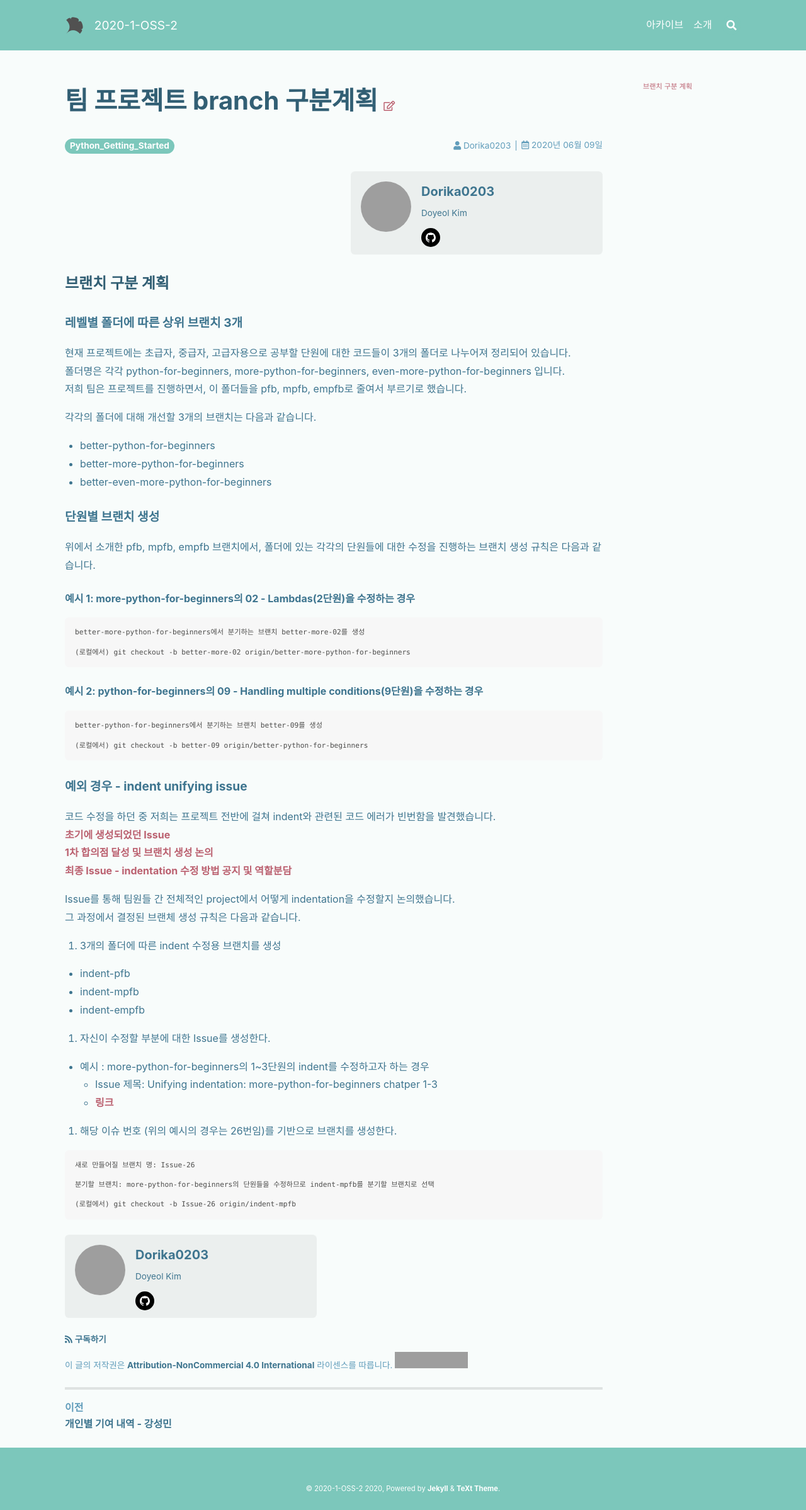
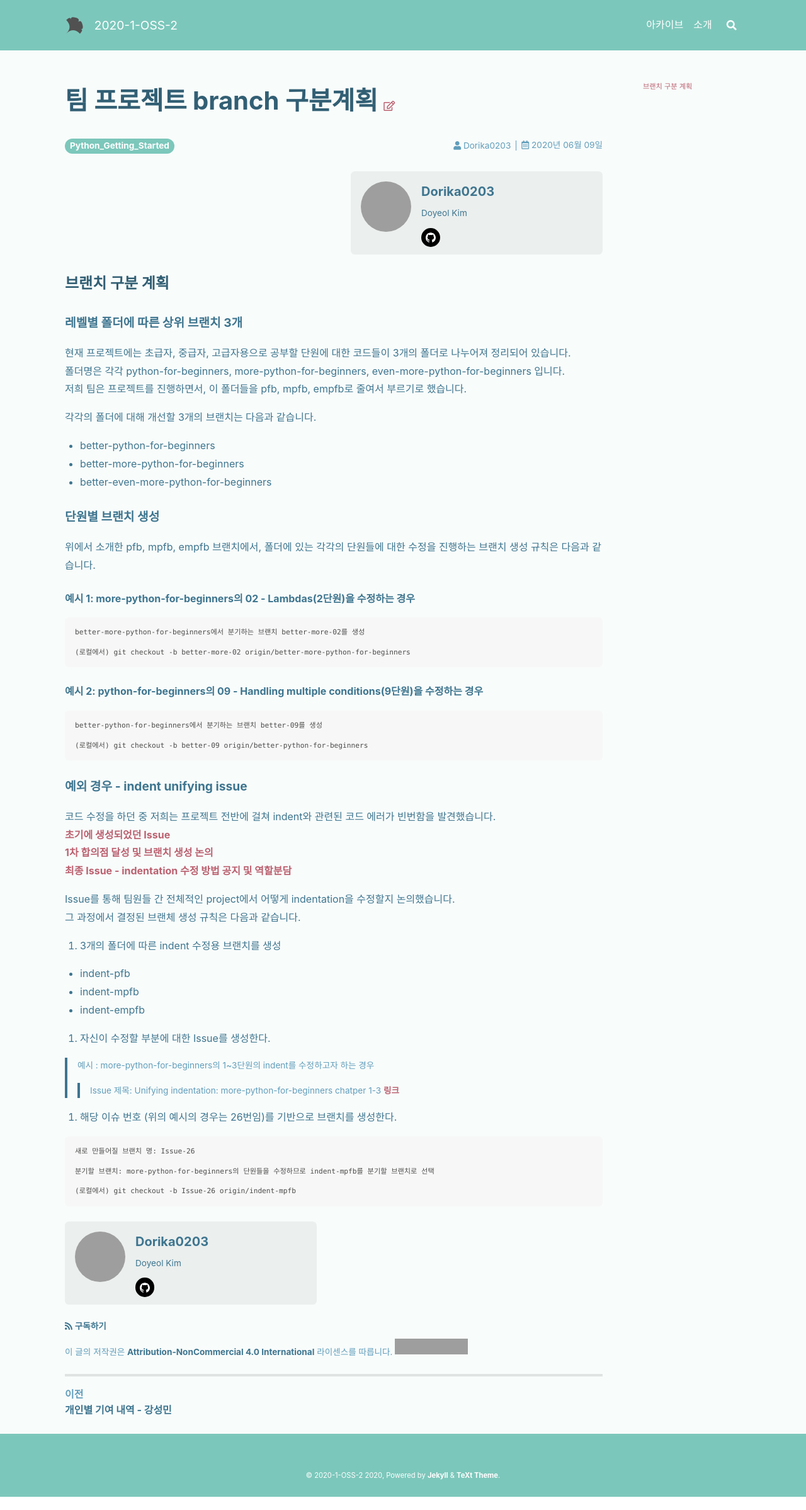
Before and after one commit to 20-1-SKKU-OSS/2020-1-OSS-2, a Jekyll site: the page built from docs/_posts/2020-06-09-Branch-Creating-Rule.md, in a window 1280 px wide. Shown: the whole page at 63% size. Built offline with Jekyll 4.4.1, drawn with Linux system fonts in a browser that asks for light colours; nearby versions of some CDN libraries; after the commit the page ends 2376 px from its top, so only the background shows below that; grey boxes are pictures that could not be loaded.

```diff
--- a/docs/_posts/2020-06-09-Branch-Creating-Rule.md
+++ b/docs/_posts/2020-06-09-Branch-Creating-Rule.md
@@ -58,9 +58,9 @@ Issue를 통해 팀원들 간 전체적인 project에서 어떻게 indentation
 
 2. 자신이 수정할 부분에 대한 Issue를 생성한다.
 
- + 예시 : more-python-for-beginners의 1~3단원의 indent를 수정하고자 하는 경우
-    + Issue 제목: Unifying indentation: more-python-for-beginners chatper 1-3
-    + [링크](https://github.com/20-1-SKKU-OSS/c9-python-getting-started/issues/26)
+> 예시 : more-python-for-beginners의 1~3단원의 indent를 수정하고자 하는 경우
+> > Issue 제목: Unifying indentation: more-python-for-beginners chatper 1-3
+> > [링크](https://github.com/20-1-SKKU-OSS/c9-python-getting-started/issues/26)
 
 
 3. 해당 이슈 번호 (위의 예시의 경우는 26번임)를 기반으로 브랜치를 생성한다.
```
